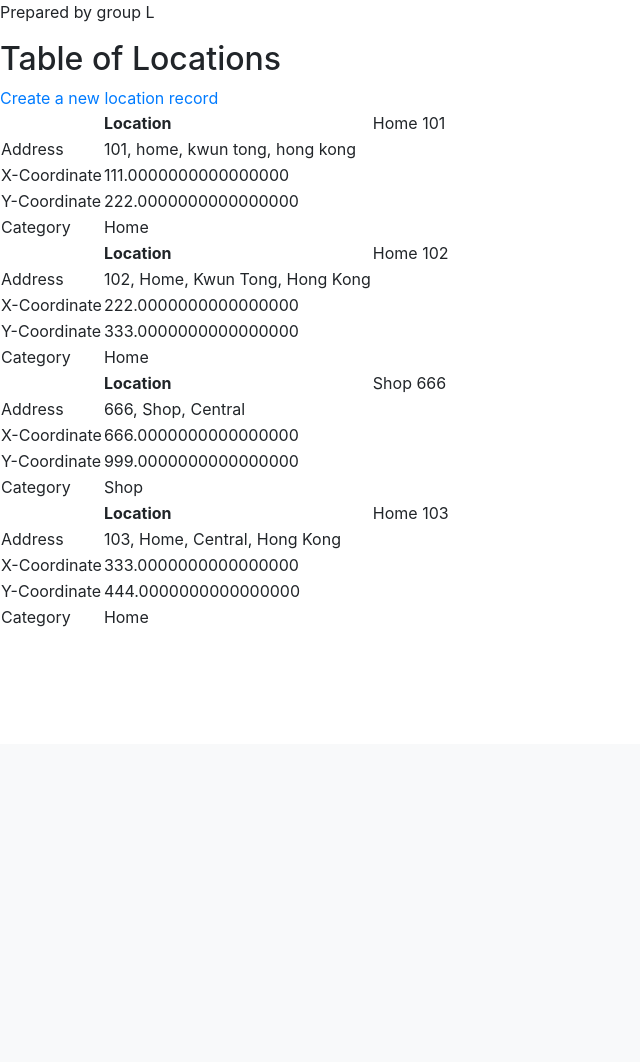
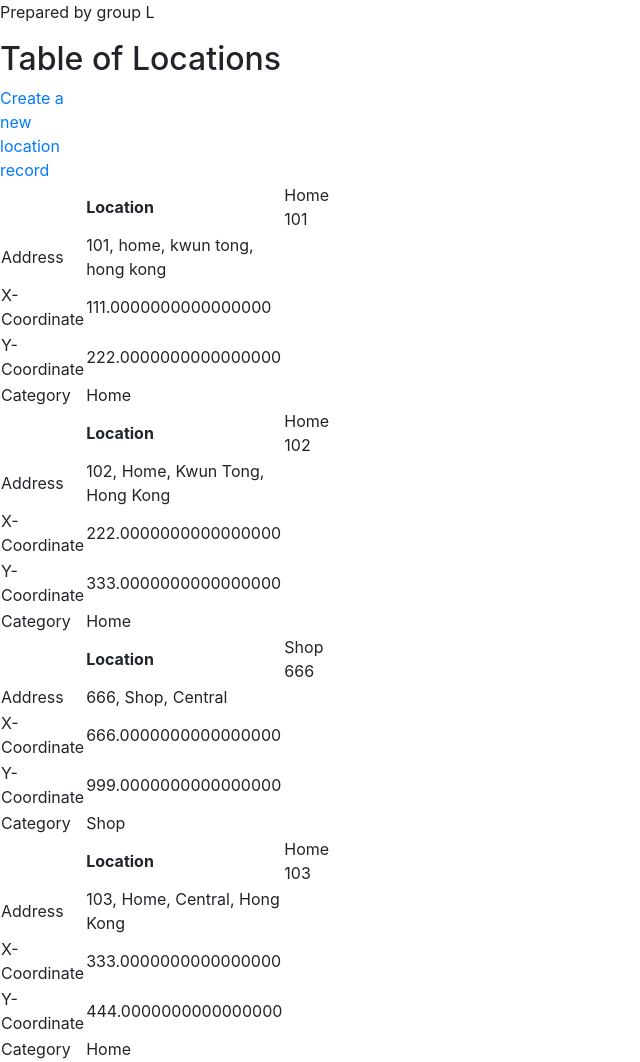
Before and after one commit to zupeter/trans19, a Django app: page /location/ in a window 1280 px wide. Shown: the part 56-1118 px from the top of the page, without its empty margins (0-640 px from the left). Before the commit the page ends 683 px from the top, so only its background shows below. Run offline with Django 3.2, Linux system fonts and the light colour scheme; data comes from the database, SQL or seed files in the repository; some libraries are stand-ins or nearby versions.

Commit message:
Update detail.html

```diff
--- a/src/record/templates/location/detail.html
+++ b/src/record/templates/location/detail.html
@@ -3,7 +3,7 @@
 {% block content %}
 	<h2> Table of Locations</h2>
 	<div class="row">
-		<div class='col-12'>
+		<div class='col-1'>
 			<a href="create">Create a new location record</a>
 
 			<table>
```
